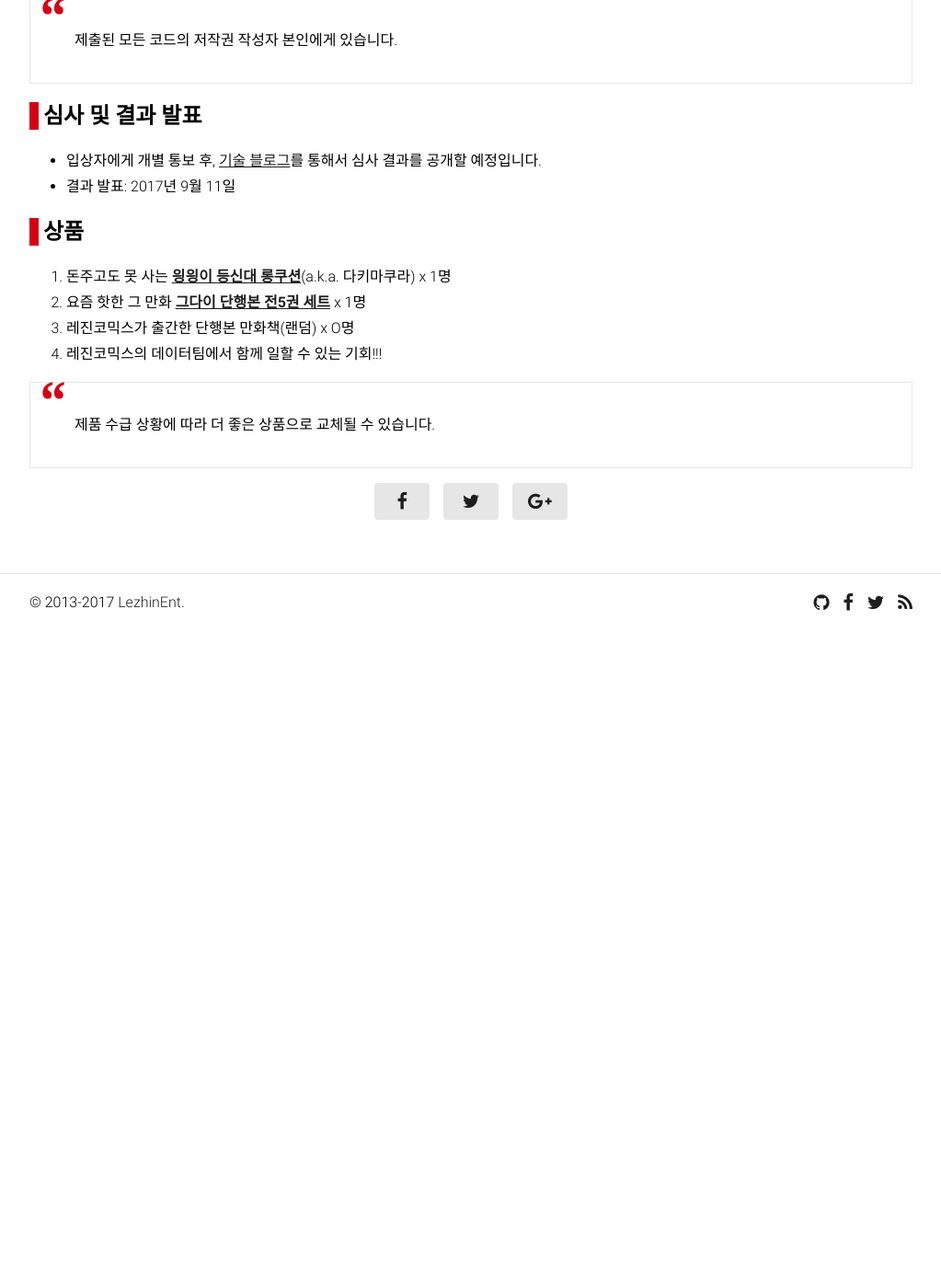
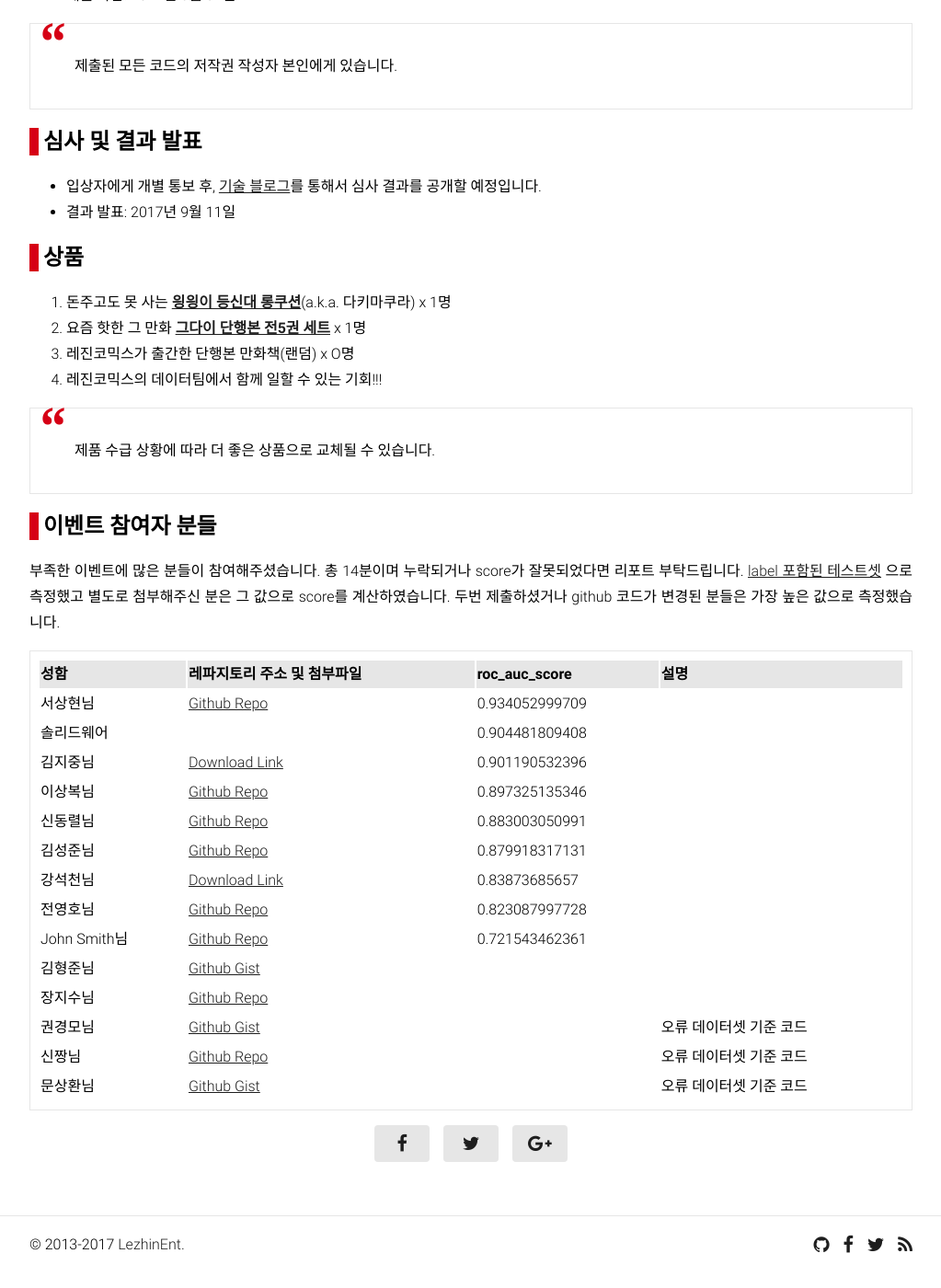
Before and after one commit to lezhin/lezhin.github.io, a Jekyll site: the page built from events/data-challenge-pyconkr-2017.md, in a window 1280 px wide and 1400 px high, scrolled down 1781 px. Shown: the whole window at 92% size, without its empty margins (128-1151 px from the left). Built offline with Jekyll 4.4.1, drawn with Linux system fonts in a browser that asks for light colours; nearby versions of some CDN libraries; some web fonts are replaced; our own code applies the rules of GitHub Pages for plain Markdown files; before the commit the page ends 2483 px from its top, so only the background shows below that.

Commit message:
데이터 챌린지 이벤트 결과 섹션 추가

```diff
--- a/events/data-challenge-pyconkr-2017.md
+++ b/events/data-challenge-pyconkr-2017.md
@@ -48,6 +48,7 @@ TL;DR 공개된 데이터셋을 활용하여, **구매 예측 모델**을 만들
 ## 평가
 
 * [테스트셋 다운로드](https://storage.googleapis.com/lz-insight/pycon17/dataset/lezhin_dataset_v2_test_without_label.tsv.gz)
+* [테스트셋 다운로드 (label 포함)](https://storage.googleapis.com/lz-insight/pycon17/dataset/lezhin_dataset_v2_test.tsv.gz)
 * roc auc score
 
 ## 제출 방법
@@ -70,3 +71,25 @@ TL;DR 공개된 데이터셋을 활용하여, **구매 예측 모델**을 만들
 4. 레진코믹스의 데이터팀에서 함께 일할 수 있는 기회!!!
 
 > 제품 수급 상황에 따라 더 좋은 상품으로 교체될 수 있습니다.
+
+
+## 이벤트 참여자 분들
+
+부족한 이벤트에 많은 분들이 참여해주셨습니다. 총 14분이며 누락되거나 score가 잘못되었다면 리포트 부탁드립니다. [label 포함된 테스트셋](https://storage.googleapis.com/lz-insight/pycon17/dataset/lezhin_dataset_v2_test.tsv.gz) 으로 측정했고 별도로 첨부해주신 분은 그 값으로 score를 계산하였습니다. 두번 제출하셨거나 github 코드가 변경된 분들은 가장 높은 값으로 측정했습니다.
+
+| 성함 | 레파지토리 주소 및 첨부파일 | roc_auc_score | 설명 |
+|-----|-----|-----|-----|
+| 서상현님 | [Github Repo](https://github.com/sanxiyn/lezhin-data-challenge-2017) | 0.934052999709 |
+| 솔리드웨어 | | 0.904481809408 | |
+| 김지중님 | [Download Link](https://storage.googleapis.com/lz-insight/pycon17/submissions/jj.kim.zip) | 0.901190532396 | |
+| 이상복님 | [Github Repo](https://github.com/echo304/lezhin_data) | 0.897325135346 | |
+| 신동렬님 | [Github Repo](https://github.com/SDRLurker/lezhin) | 0.883003050991 | |
+| 김성준님 | [Github Repo](https://github.com/withsmilo/lezhin_data_challenge_pyconkr_2017) | 0.879918317131 | |
+| 강석천님 | [Download Link](https://storage.googleapis.com/lz-insight/pycon17/submissions/SukChenKang_main.py) | 0.83873685657 | |
+| 전영호님 | [Github Repo](https://github.com/ForwardYH/Lezin-Data-Challenge) | 0.823087997728 | |
+| John Smith님 | [Github Repo](https://github.com/addjohn/lz-recomm) | 0.721543462361 | |
+| 김형준님 | [Github Gist](https://gist.github.com/soeque1/0646dd87367be56c5fa6e025a2e0d422) | |
+| 장지수님 | [Github Repo](https://github.com/simonjisu/regincomics_data) | |
+| 권경모님 | [Github Gist](https://gist.github.com/kkweon/060ca222250f50d87b53521d874aca49) | | 오류 데이터셋 기준 코드 |
+| 신짱님 | [Github Repo](https://github.com/ShinJJang/lezhin-data-challenge) | | 오류 데이터셋 기준 코드 |
+| 문상환님 | [Github Gist](https://gist.github.com/cynthia/eeda698121dfd120819bd6ca18472411) | | 오류 데이터셋 기준 코드 |
```
